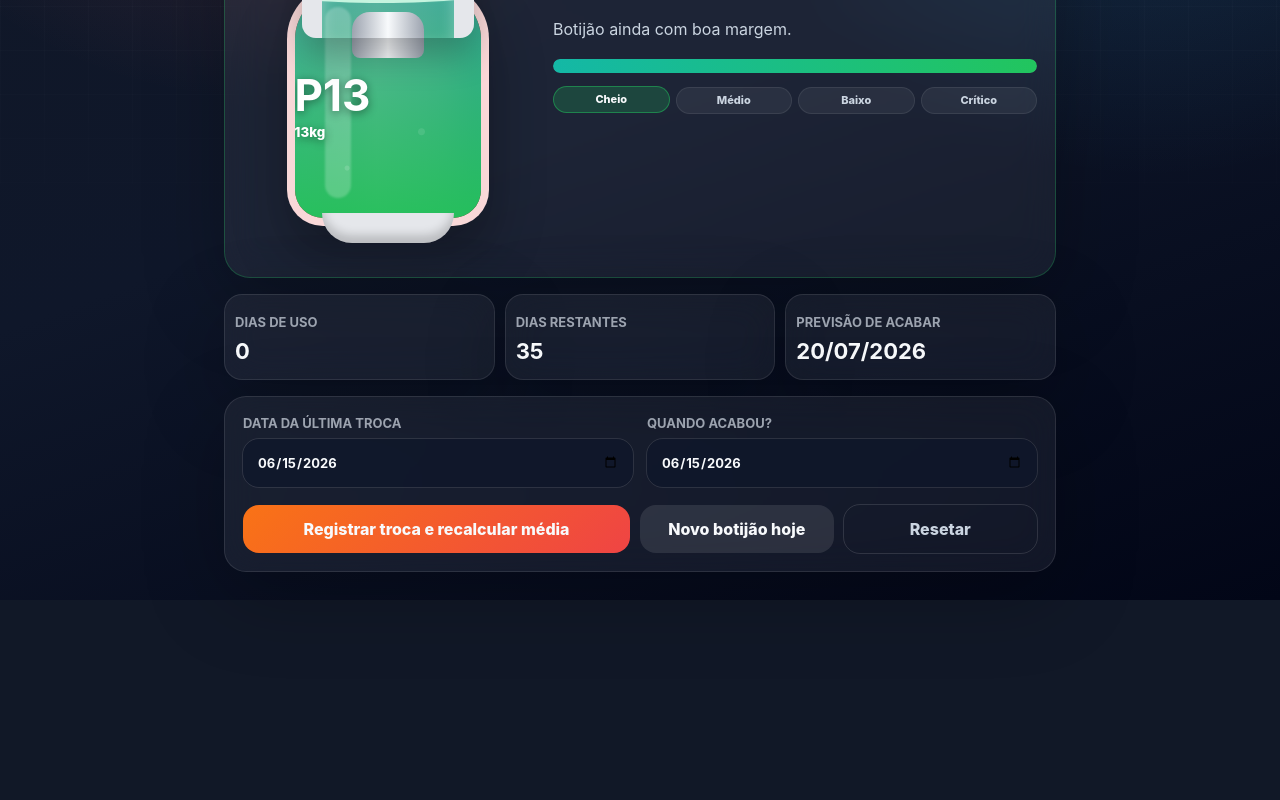
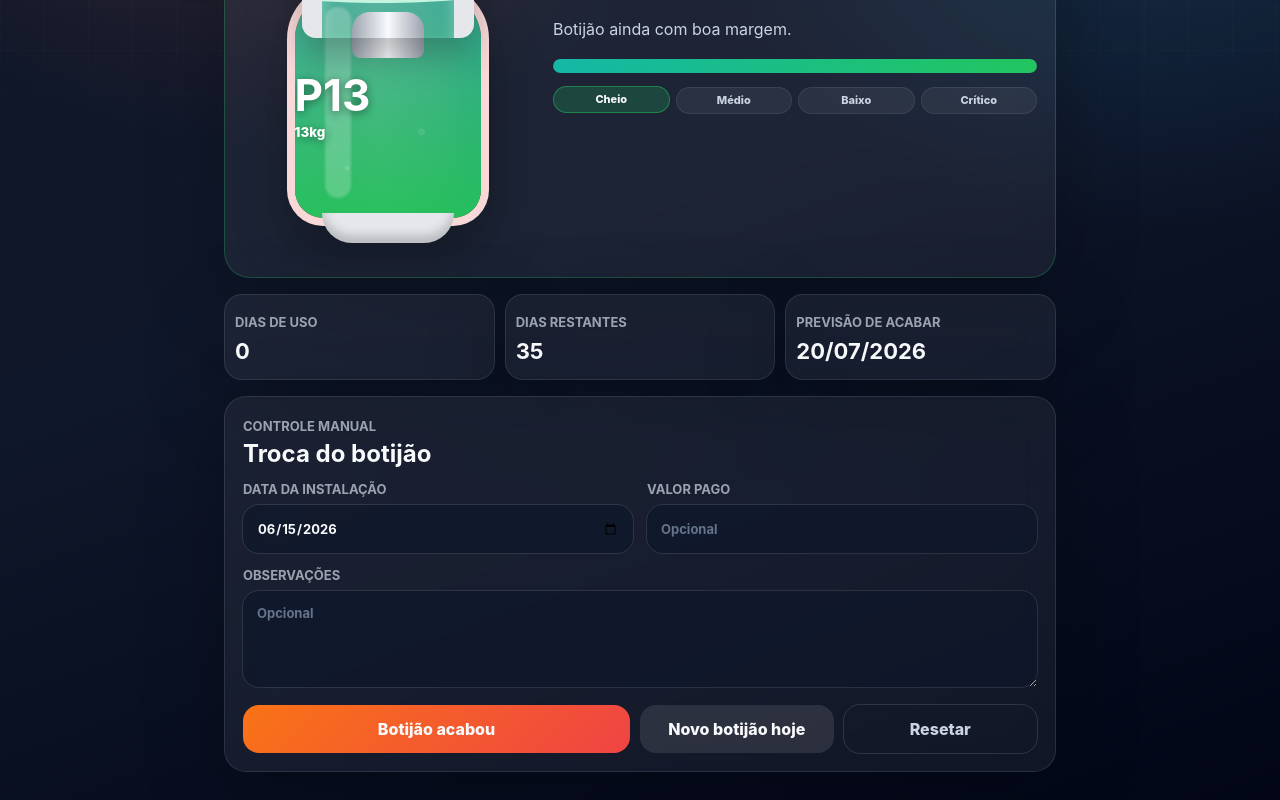
Before and after one commit to milicofelix/controler_gas_abs, a React app: page / in a window 1280 px wide. Shown: the part 346-1146 px from the top of the page. Before the commit the page ends 946 px from the top, so only its background shows below. Built offline with nearby package versions, Linux system fonts and the light colour scheme; the HTML template or start-up script is replaced by a standard one.

Commit message:
feat: Fase 2 — Controle manual

```diff
--- a/src/App.css
+++ b/src/App.css
@@ -29,7 +29,8 @@
 .reading-label,
 .metrics-grid span,
 .form-card label,
-.history-card h2 {
+.history-card h2,
+.cycle-feedback {
   color: #9ca3af;
   font-size: 13px;
   font-weight: 700;
@@ -376,19 +377,31 @@
   gap: 14px;
 }
 
+.form-header h2 {
+  margin: 6px 0 0;
+  color: #f8fafc;
+  font-size: 24px;
+  line-height: 1.1;
+}
+
 .form-card label {
   display: grid;
   gap: 8px;
 }
 
 input,
+textarea,
 button {
   width: 100%;
-  min-height: 48px;
   box-sizing: border-box;
   border: 0;
   border-radius: 16px;
   font: inherit;
+}
+
+input,
+button {
+  min-height: 48px;
 }
 
 input {
@@ -396,6 +409,20 @@ input {
   background: rgba(15, 23, 42, 0.72);
   padding: 0 14px;
   outline: 1px solid rgba(255, 255, 255, 0.1);
+}
+
+textarea {
+  min-height: 96px;
+  resize: vertical;
+  color: #f8fafc;
+  background: rgba(15, 23, 42, 0.72);
+  padding: 14px;
+  outline: 1px solid rgba(255, 255, 255, 0.1);
+}
+
+input::placeholder,
+textarea::placeholder {
+  color: #64748b;
 }
 
 .actions {
@@ -420,6 +447,14 @@ button.ghost {
   color: #cbd5e1;
   background: transparent;
   outline: 1px solid rgba(255, 255, 255, 0.12);
+}
+
+.cycle-feedback {
+  border-radius: 16px;
+  padding: 12px;
+  color: #bae6fd;
+  background: rgba(14, 165, 233, 0.12);
+  text-align: center;
 }
 
 .history-card h2 {
@@ -511,6 +546,12 @@ button.ghost {
     grid-template-columns: 1fr 1fr;
   }
 
+  .form-header,
+  .notes-field,
+  .cycle-feedback {
+    grid-column: 1 / -1;
+  }
+
   .actions {
     grid-column: 1 / -1;
     grid-template-columns: 2fr 1fr 1fr;
--- a/src/App.jsx
+++ b/src/App.jsx
@@ -10,6 +10,14 @@ const STATUS_STEPS = [
   { label: 'Baixo', tone: 'low' },
   { label: 'Crítico', tone: 'critical' },
 ]
+
+function createManualFields({ startedAt, paidValue = '', notes = '' }) {
+  return {
+    installedAt: startedAt,
+    paidValue,
+    notes,
+  }
+}
 
 function formatDateInput(date) {
   return date.toISOString().slice(0, 10)
@@ -38,10 +46,18 @@ function loadInitialState() {
   try {
     const stored = JSON.parse(localStorage.getItem(STORAGE_KEY))
     if (stored?.startedAt) {
+      const manual = stored.manual || createManualFields({
+        startedAt: stored.startedAt,
+        paidValue: stored.paidValue,
+        notes: stored.notes,
+      })
+
       return {
-        startedAt: stored.startedAt,
-        cycleDays: stored.cycleDays || DEFAULT_CYCLE_DAYS,
+        startedAt: manual.installedAt || stored.startedAt,
+        cycleDays: DEFAULT_CYCLE_DAYS,
         history: Array.isArray(stored.history) ? stored.history : [],
+        manual,
+        lastFinishedCycle: stored.lastFinishedCycle || null,
       }
     }
   } catch {
@@ -52,6 +68,8 @@ function loadInitialState() {
     startedAt: today,
     cycleDays: DEFAULT_CYCLE_DAYS,
     history: [],
+    manual: createManualFields({ startedAt: today }),
+    lastFinishedCycle: null,
   }
 }
 
@@ -79,7 +97,6 @@ function CylinderGauge({ percent, tone }) {
 
 function App() {
   const [state, setState] = useState(loadInitialState)
-  const [endedAt, setEndedAt] = useState(formatDateInput(new Date()))
 
   const today = formatDateInput(new Date())
 
@@ -106,29 +123,64 @@ function App() {
   }, [state])
 
   function updateStartedAt(event) {
-    setState((current) => ({ ...current, startedAt: event.target.value || today }))
+    const installedAt = event.target.value || today
+
+    setState((current) => ({
+      ...current,
+      startedAt: installedAt,
+      manual: {
+        ...current.manual,
+        installedAt,
+      },
+    }))
   }
 
-  function registerEmptyCylinder() {
-    const duration = Math.max(1, daysBetween(state.startedAt, endedAt || today))
+  function updateManualField(field, value) {
+    setState((current) => ({
+      ...current,
+      manual: {
+        ...current.manual,
+        [field]: value,
+      },
+    }))
+  }
+
+  function registerEmptyCylinderToday() {
+    const duration = Math.max(1, daysBetween(state.startedAt, today))
     const nextHistory = [duration, ...state.history].slice(0, 6)
-    const average = Math.round(nextHistory.reduce((sum, item) => sum + item, 0) / nextHistory.length)
+    const lastFinishedCycle = {
+      installedAt: state.startedAt,
+      endedAt: today,
+      duration,
+      paidValue: state.manual?.paidValue || '',
+      notes: state.manual?.notes || '',
+    }
 
     setState({
-      startedAt: endedAt || today,
-      cycleDays: average,
+      startedAt: today,
+      cycleDays: DEFAULT_CYCLE_DAYS,
       history: nextHistory,
+      manual: createManualFields({ startedAt: today }),
+      lastFinishedCycle,
     })
   }
 
   function startNewCylinder() {
-    setState((current) => ({ ...current, startedAt: today }))
-    setEndedAt(today)
+    setState((current) => ({
+      ...current,
+      startedAt: today,
+      manual: createManualFields({ startedAt: today }),
+    }))
   }
 
   function resetDemo() {
-    setState({ startedAt: today, cycleDays: DEFAULT_CYCLE_DAYS, history: [] })
-    setEndedAt(today)
+    setState({
+      startedAt: today,
+      cycleDays: DEFAULT_CYCLE_DAYS,
+      history: [],
+      manual: createManualFields({ startedAt: today }),
+      lastFinishedCycle: null,
+    })
   }
 
   return (
@@ -138,8 +190,7 @@ function App() {
           <span className="eyebrow">Controle visual do gás</span>
           <h1>Botijão de cozinha</h1>
           <p>
-            Estimativa baseada em {state.cycleDays} dias de consumo. Quanto mais trocas você registrar,
-            melhor a previsão fica.
+            Estimativa inicial baseada em {DEFAULT_CYCLE_DAYS} dias de consumo. A previsão inteligente entra nas próximas fases.
           </p>
         </div>
 
@@ -187,23 +238,54 @@ function App() {
       </section>
 
       <section className="form-card">
+        <div className="form-header">
+          <span className="eyebrow">Controle manual</span>
+          <h2>Troca do botijão</h2>
+        </div>
+
         <label>
-          Data da última troca
-          <input type="date" value={state.startedAt} max={today} onChange={updateStartedAt} />
+          Data da instalação
+          <input type="date" value={state.startedAt} max={today} onChange={updateStartedAt} onInput={updateStartedAt} />
         </label>
 
         <label>
-          Quando acabou?
-          <input type="date" value={endedAt} max={today} onChange={(event) => setEndedAt(event.target.value)} />
+          Valor pago
+          <input
+            type="number"
+            min="0"
+            step="0.01"
+            inputMode="decimal"
+            placeholder="Opcional"
+            value={state.manual?.paidValue || ''}
+            onChange={(event) => updateManualField('paidValue', event.target.value)}
+            onInput={(event) => updateManualField('paidValue', event.target.value)}
+          />
+        </label>
+
+        <label className="notes-field">
+          Observações
+          <textarea
+            rows="3"
+            placeholder="Opcional"
+            value={state.manual?.notes || ''}
+            onChange={(event) => updateManualField('notes', event.target.value)}
+            onInput={(event) => updateManualField('notes', event.target.value)}
+          />
         </label>
 
         <div className="actions">
-          <button type="button" className="primary" onClick={registerEmptyCylinder}>
-            Registrar troca e recalcular média
+          <button type="button" className="primary" onClick={registerEmptyCylinderToday}>
+            Botijão acabou
           </button>
           <button type="button" onClick={startNewCylinder}>Novo botijão hoje</button>
           <button type="button" className="ghost" onClick={resetDemo}>Resetar</button>
         </div>
+
+        {state.lastFinishedCycle && (
+          <div className="cycle-feedback" role="status">
+            Último ciclo fechado com {state.lastFinishedCycle.duration} dias.
+          </div>
+        )}
       </section>
 
       {state.history.length > 0 && (
```
